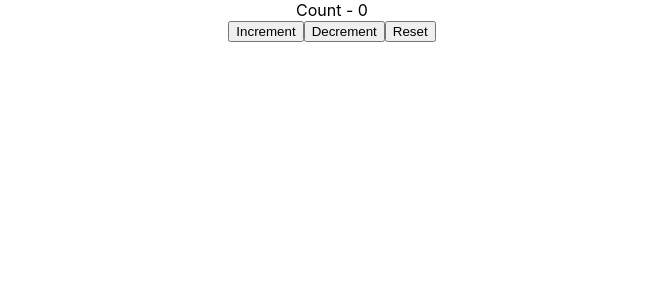
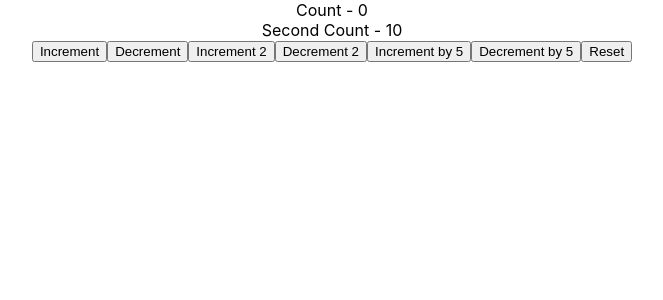
Before and after one commit to Esheta10/state-hook, a React (Create React App) app: page / in a window 1280 px wide. Shown: the top 300 px of the page, without its empty margins (308-971 px from the left). Built offline with nearby package versions, Linux system fonts and the light colour scheme.

Commit message:
use Reducer(complex state & action)

```diff
--- a/src/App.js
+++ b/src/App.js
@@ -15,7 +15,7 @@
 import DataFetching from './components/DataFetching';
 import ComponentC from "./components/ComponentC"
 import CounterOne from "./components/CounterOne"
-
+import CounterTwo from "./components/CounterTwo,";
 
 export const UserContext = React.createContext()
 export const ChannelContext = React.createContext()
@@ -42,7 +42,8 @@
             <ComponentC />
           </ChannelContext.Provider>
       </UserContext.Provider> */}
-      <CounterOne />
+      {/* <CounterOne /> */}
+      <CounterTwo />
     </div>
   );
 }
--- /dev/null
+++ b/src/components/CounterTwo,.js
@@ -0,0 +1,40 @@
+import React, { useReducer } from "react"
+
+const initialState = {
+    firstCounter: 0,
+    secondCounter: 10
+}
+const reducer = (state,action) => {
+    switch(action.type){
+        case "increment":
+            return { ...state, firstCounter: state.firstCounter + action.value}
+        case "decrement":
+            return { ...state, firstCounter: state.firstCounter - action.value}
+        case "increment2":
+            return { ...state, secondCounter: state.secondCounter + action.value}
+        case "decrement2":
+            return { ...state, secondCounter: state.secondCounter - action.value}
+        case "reset":
+            return initialState;
+        default:
+            return state;
+    }
+}
+function CounterTwo(){
+    const [count, dispatch] = useReducer(reducer, initialState)
+    return (
+        <div>
+            <div>Count - {count.firstCounter}</div>
+            <div>Second Count - {count.secondCounter}</div>
+            <button onClick={() => dispatch({type: "increment", value: 1})}>Increment</button>
+            <button onClick={() => dispatch({type: "decrement", value: 1})}>Decrement</button>
+            <button onClick={() => dispatch({type: "increment2", value: 2})}>Increment 2</button>
+            <button onClick={() => dispatch({type: "decrement2", value: 2})}>Decrement 2</button>
+            <button onClick={() => dispatch({type: "increment", value: 5})}>Increment by 5</button>
+            <button onClick={() => dispatch({type: "decrement", value: 5})}>Decrement by 5</button>
+            <button onClick={() => dispatch({type: "reset"})}>Reset</button>
+        </div>
+    )
+}
+
+export default CounterTwo;
```
